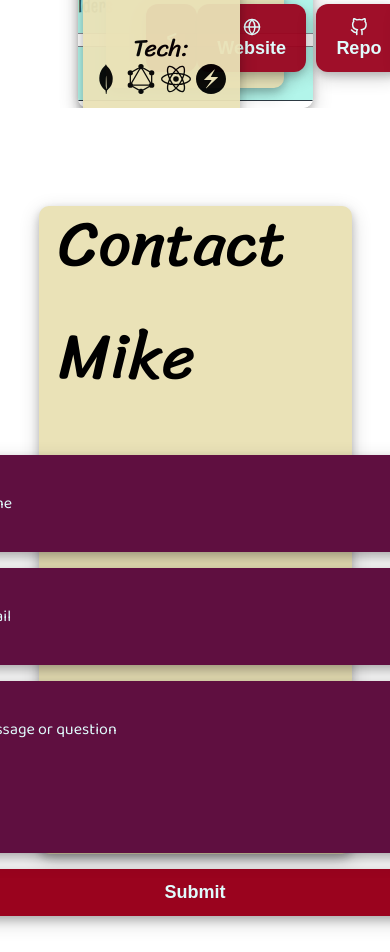
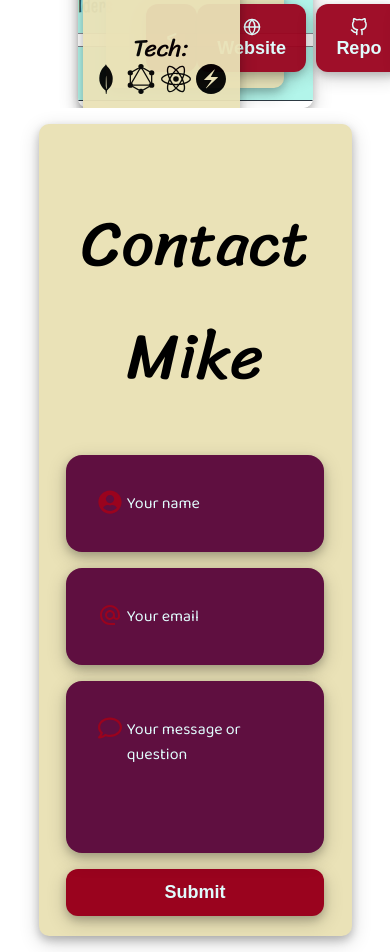
Before and after one commit to mimi5930/mike-miller-dev-port, a React (Create React App) app: page / in a window 390 px wide. Shown: the part 1580-2532 px from the top of the page. Built offline with nearby package versions, Linux system fonts and the light colour scheme.

Commit message:
more styling work

```diff
--- a/src/pages/Contact.jsx
+++ b/src/pages/Contact.jsx
@@ -161,8 +161,8 @@ export default function Contact() {
         <button
           type="submit"
           disabled={isLoading}
-          className={`form-submit-button ${
-            isLoading && 'form-submit-button-loading'
+          className={`form-submit-button${
+            isLoading ? ' form-submit-button-loading' : ''
           }`}
         >
           {isLoading ? <FaSpinner className="loading-spinner" /> : 'Submit'}
--- a/src/pages/style/contact.css
+++ b/src/pages/style/contact.css
@@ -9,10 +9,11 @@
 
 .contact-page-title {
   font-size: 4em;
+  text-align: center;
 }
 
 .contact-form {
-  height: 72vh;
+  min-height: 72vh;
   width: 70vw;
   background-color: var(--box-color);
   border-radius: 10px;
@@ -105,7 +106,8 @@
 
 .form-submit-button-loading {
   border-radius: 90px;
-  width: 60px;
+  max-width: 60px;
+  transition: all 0.5s ease-out;
 }
 
 .form-submit-button:disabled {
@@ -159,3 +161,18 @@ input:-webkit-autofill:active {
     scale: 2;
   }
 }
+
+@media only screen and (max-width: 900px) {
+  .form-input-container {
+    width: 80%;
+  }
+
+  .form-submit-button {
+    width: calc(80% + 40px);
+  }
+
+  .form-input-container input,
+  .form-input-container textarea {
+    margin-left: 25px;
+  }
+}
```
